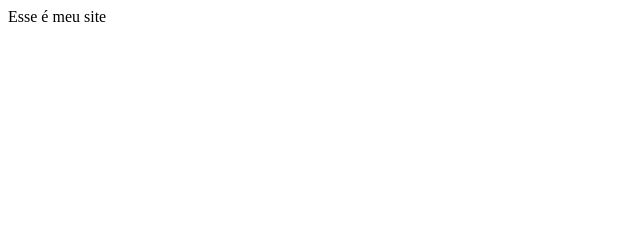
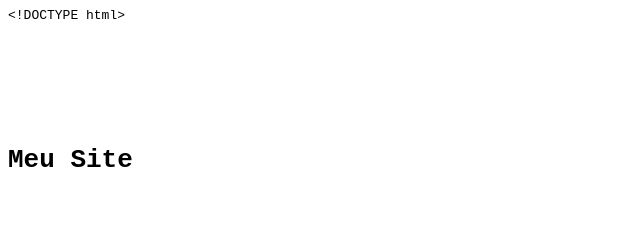
Before and after one commit to marilia-lila4/hello-word, a plain HTML site: page index.html in a window 1280 px wide. Shown: the whole page, without its empty margins (0-640 px from the left). Drawn offline with Linux system fonts and the light colour scheme.

Commit message:
Inclusão do título

```diff
--- a/index.html
+++ b/index.html
@@ -1,10 +1,12 @@
-<!DOCTYPE html>
+<pre class="lang-html">&lt;!DOCTYPE html&gt;
 <html>
 <head>
 <meta charset="UTF-8">
 <title> Meu Site </title>
 </head>
+
 <body>
-Esse é meu site
+<h1>Meu Site</h1>
 </body>
+
 </html>
```
